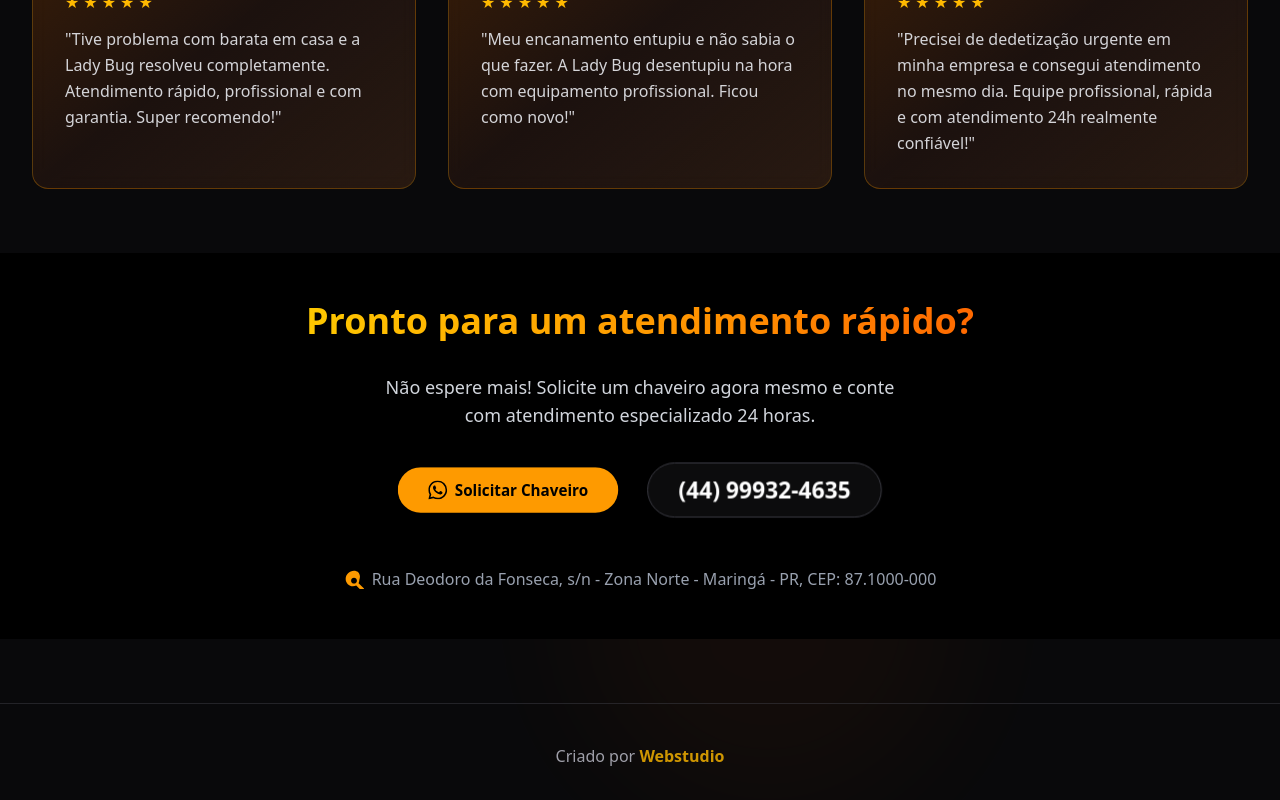
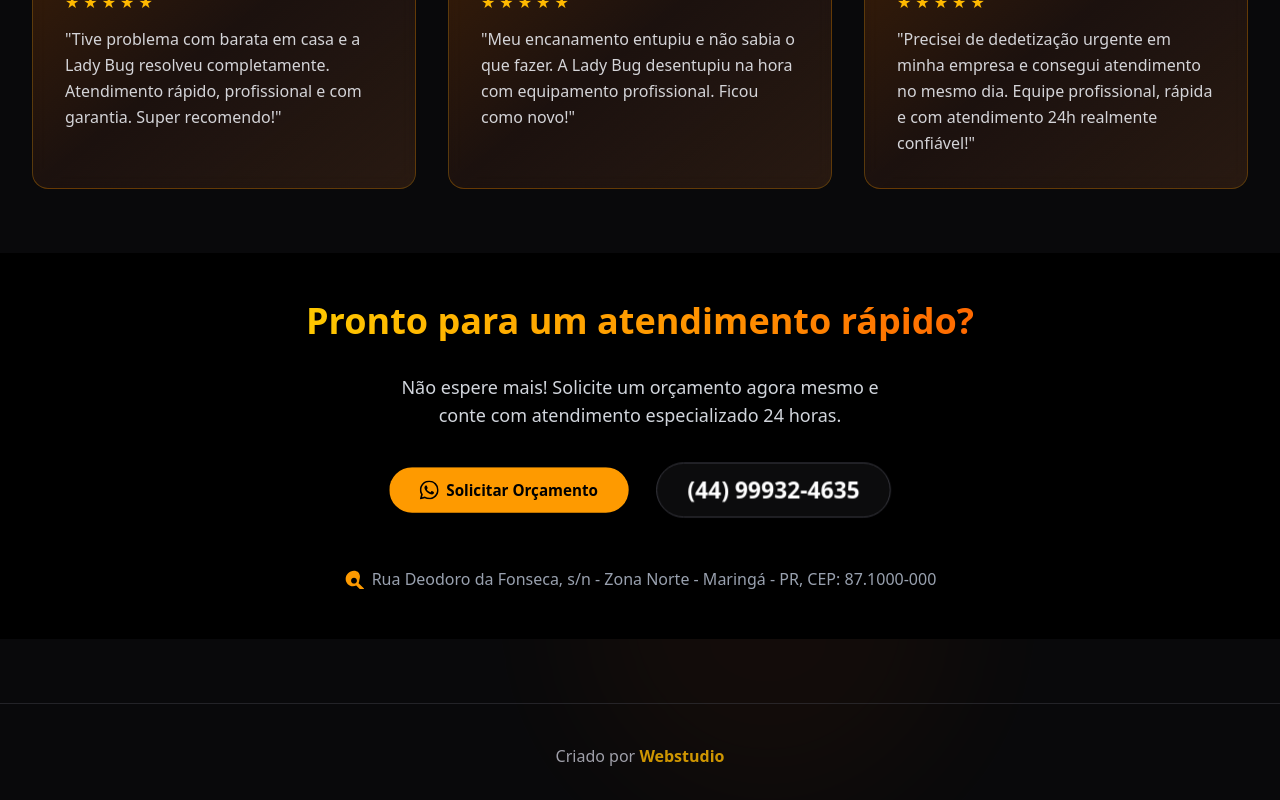
Before and after one commit to maringamapas/Temp-sa-dedetizadora, a Next.js app: page / in a window 1280 px wide. Shown: the part 1037-1837 px from the top of the page. Built offline with nearby package versions, Linux system fonts and the light colour scheme.

Commit message:
fix: update footer CTA text and subtitle
Correct button text and subtitle to match new services.

Co-authored-by: CHL <229381294+maringamapas@users.noreply.github.com>

```diff
--- a/components/footer-cta.tsx
+++ b/components/footer-cta.tsx
@@ -23,7 +23,7 @@ export default function FooterCTA() {
         transition={{ delay: 0.2, duration: 0.6 }}
         className="text-gray-300 text-center max-w-lg text-lg"
       >
-        Não espere mais! Solicite um chaveiro agora mesmo e conte com atendimento especializado 24 horas.
+        Não espere mais! Solicite um orçamento agora mesmo e conte com atendimento especializado 24 horas.
       </motion.p>
 
       <div className="flex flex-col sm:flex-row gap-4 w-full sm:w-auto justify-center items-center">
@@ -41,7 +41,7 @@ export default function FooterCTA() {
           <svg viewBox="0 0 24 24" fill="currentColor" className="h-5 w-5">
             <path d="M17.472 14.382c-.297-.149-1.758-.867-2.03-.967-.273-.099-.471-.148-.67.15-.197.297-.767.966-.94 1.164-.173.199-.347.223-.644.075-.297-.15-1.255-.463-2.39-1.475-.883-.788-1.48-1.761-1.653-2.059-.173-.297-.018-.458.13-.606.134-.133.298-.347.446-.52.149-.174.198-.298.298-.497.099-.198.05-.371-.025-.52-.075-.149-.669-1.612-.916-2.207-.242-.579-.487-.5-.669-.51-.173-.008-.371-.01-.57-.01-.198 0-.52.074-.792.372-.272.297-1.04 1.016-1.04 2.479 0 1.462 1.065 2.875 1.213 3.074.149.198 2.096 3.2 5.077 4.487.709.306 1.262.489 1.694.625.712.227 1.36.195 1.871.118.571-.085 1.758-.719 2.006-1.413.248-.694.248-1.289.173-1.413-.074-.124-.272-.198-.57-.347m-5.421 7.403h-.004a9.87 9.87 0 01-5.031-1.378l-.361-.214-3.741.982.998-3.648-.235-.374a9.86 9.86 0 01-1.51-5.26c.001-5.45 4.436-9.884 9.888-9.884 2.64 0 5.122 1.03 6.988 2.898a9.825 9.825 0 012.893 6.994c-.003 5.45-4.437 9.884-9.885 9.884m8.413-18.297A11.815 11.815 0 0012.05 0C5.495 0 .16 5.335.157 11.892c0 2.096.547 4.142 1.588 5.945L.057 24l6.305-1.654a11.882 11.882 0 005.683 1.448h.005c6.554 0 11.89-5.335 11.893-11.893a11.821 11.821 0 00-3.48-8.413Z" />
           </svg>
-          Solicitar Chaveiro
+          Solicitar Orçamento
         </motion.a>
 
         <motion.a
```
